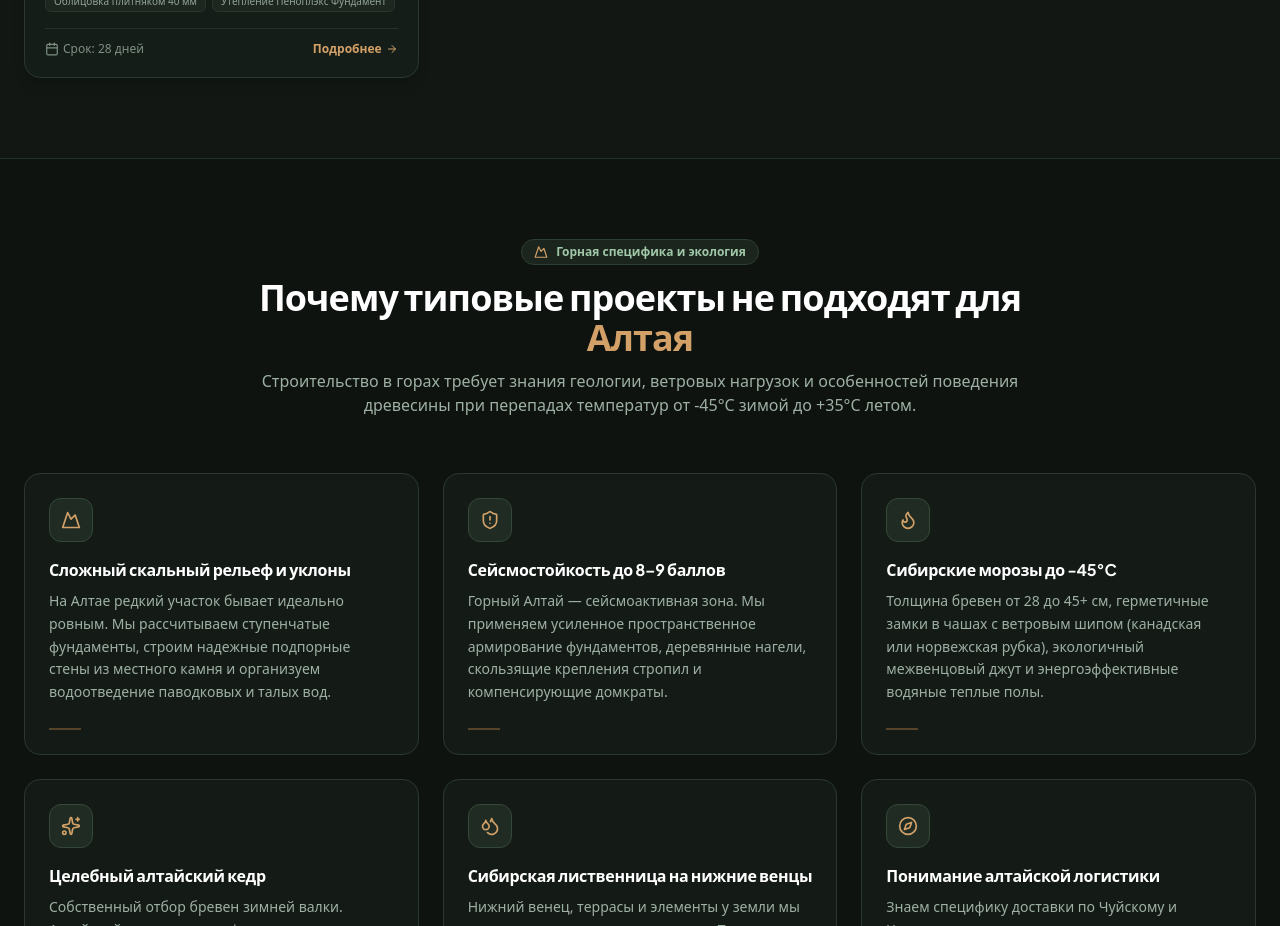
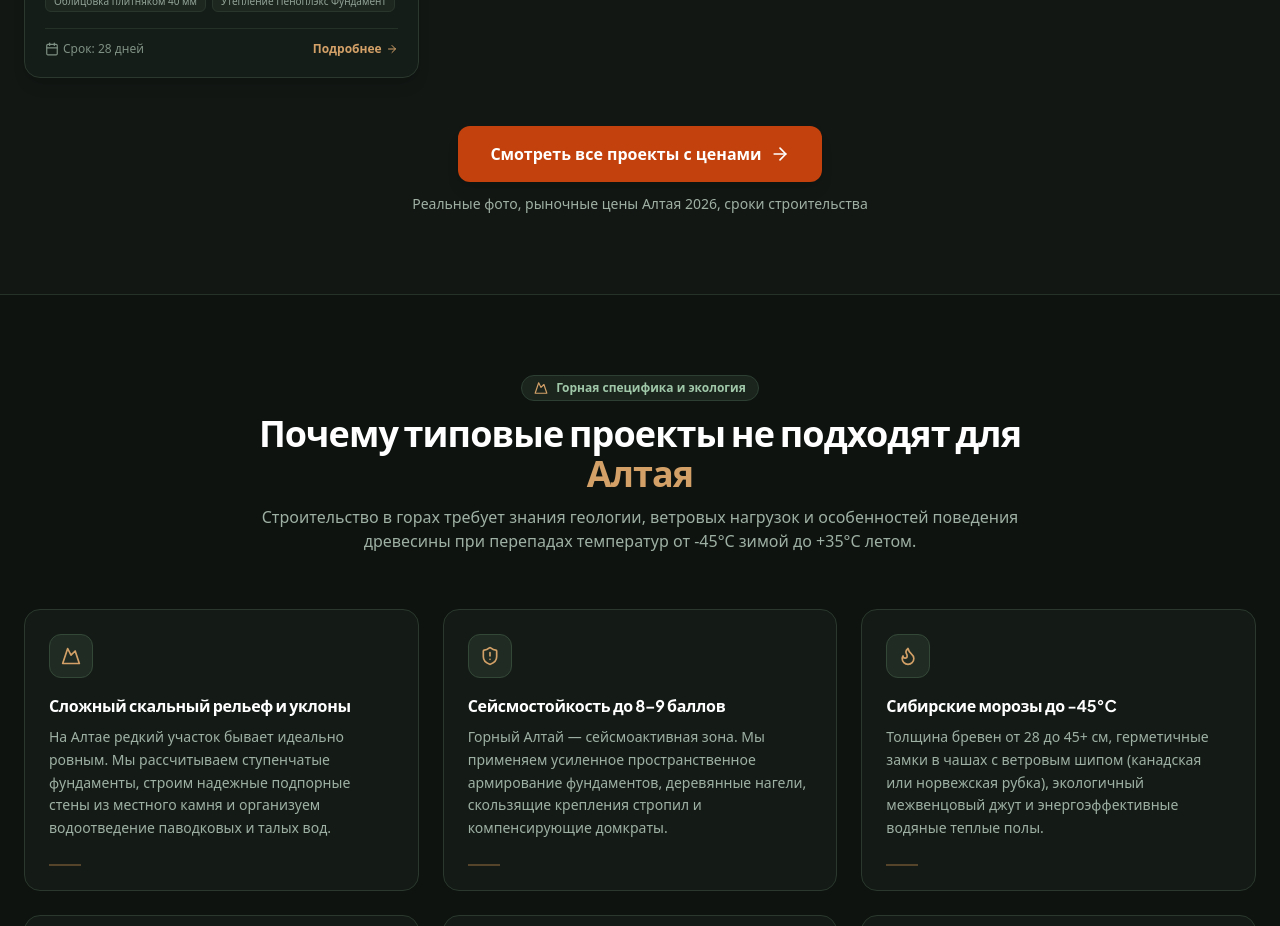
Before and after one commit to calf288-lab/altaistroy, a React (Vite) app: page / in a window 1280 px wide. Shown: the part 8140-9066 px from the top of the page. Built offline with nearby package versions, Linux system fonts and the light colour scheme; a web font is replaced by a local one.

Commit message:
feat: add CTA link to project catalog in Portfolio section

```diff
--- a/src/components/Portfolio.tsx
+++ b/src/components/Portfolio.tsx
@@ -208,6 +208,21 @@ export default function Portfolio() {
         )}
 
       </div>
-    </section>
+
+        {/* CTA: Ссылка на полный каталог проектов */}
+        <div className="text-center mt-12">
+          <a
+            href="/blog/proekty-doma-i-bani.html"
+            className="inline-flex items-center gap-2 px-8 py-4 bg-[#c2410c] hover:bg-[#a8360a] text-white font-bold rounded-xl transition-all shadow-lg hover:shadow-xl transform hover:-translate-y-1"
+          >
+            <span>Смотреть все проекты с ценами</span>
+            <ArrowRight className="w-5 h-5" />
+          </a>
+          <p className="mt-3 text-sm text-[#9fb0a3]">
+            Реальные фото, рыночные цены Алтая 2026, сроки строительства
+          </p>
+        </div>
+
+      </section>
   );
 }
```
